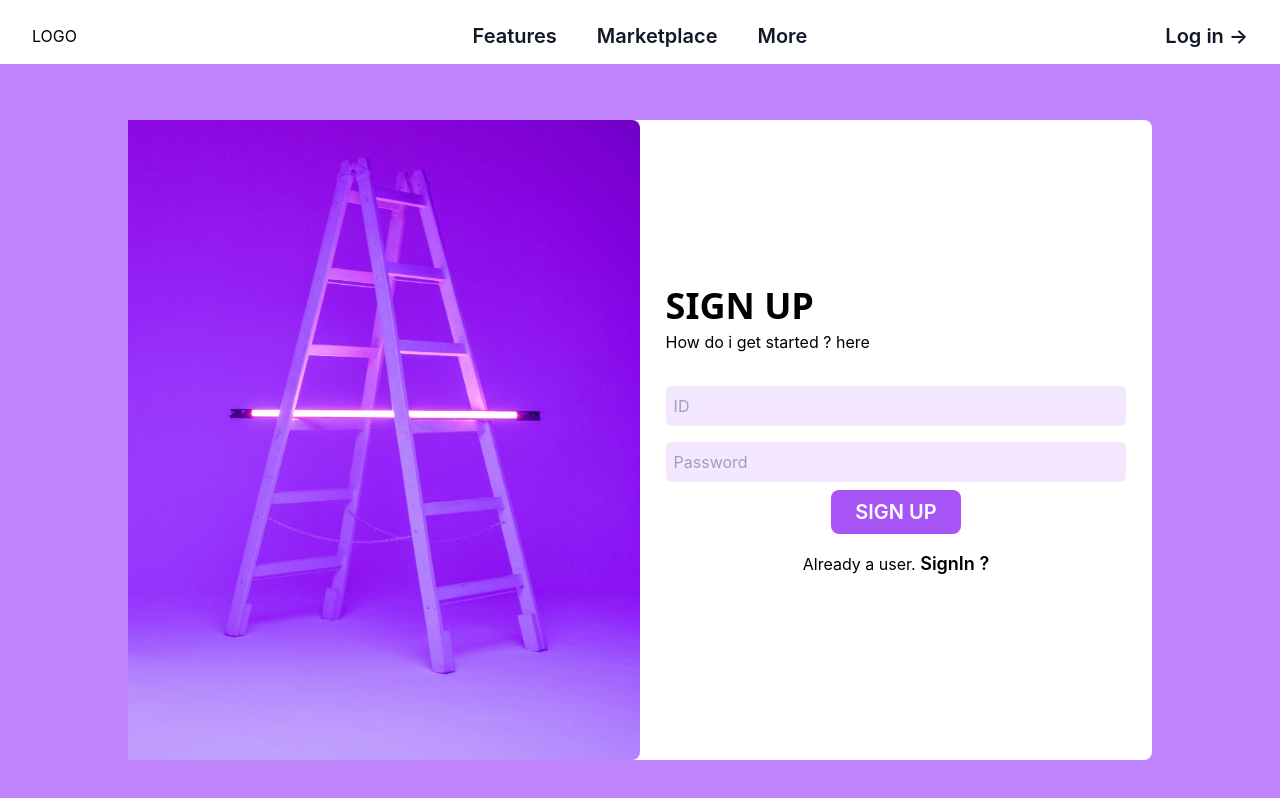
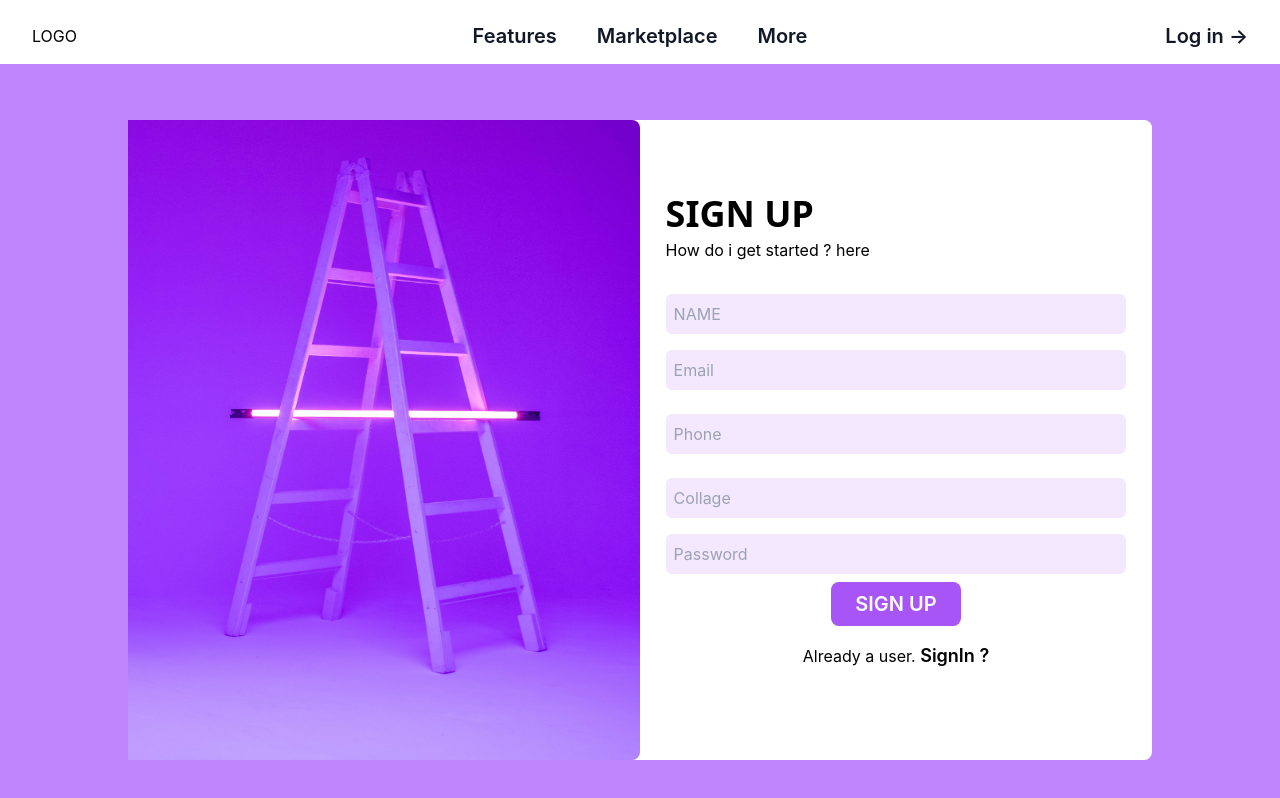
Before and after one commit to project101adminn/campus-diaries-frontend-v2, a React (Create React App) app: page /signup in a window 1280 px wide. Built offline with nearby package versions, Linux system fonts and the light colour scheme.

Commit message:
priyanshu dekh le please

```diff
--- a/src/components/Login/Sides/Left.tsx
+++ b/src/components/Login/Sides/Left.tsx
@@ -12,12 +12,28 @@ function Left({login,}: Props) {
                             <form className='flex flex-col h-[100%] justify-center'>
                                 <h2 className='text-4xl font-bold font-sans  mx-auto w-[90%]'>{login}</h2>
                                 <p className=' mx-auto my-1 mb-4 w-[90%]'>How do i get started ? here</p>
+
+                                {login =='Login' ?
+                                <>
                                 <input type="text" placeholder='ID' name='id' id='id' className='bg-purple-100 rounded-md mx-auto m-4 mb-2 p-2 w-[90%]' />
                                 <input type="text" placeholder='Password' name='password' id='password' className='bg-purple-100 rounded-md mx-auto m-2 p-2 w-[90%]' />
+                                </>
+                            :
+                            <>
+                            <input type="text" placeholder='NAME' name='name' id='name' className='bg-purple-100 rounded-md mx-auto m-4 mb-2 p-2 w-[90%]' />
+                                <input type="text" placeholder='Email' name='email' id='email' className='bg-purple-100 rounded-md mx-auto m-2 p-2 w-[90%]' />
+                                <input type="text" placeholder='Phone' name='phone' id='phone' className='bg-purple-100 rounded-md mx-auto m-4 mb-2 p-2 w-[90%]' />
 
-                                {login=='SIGN UP' ? <p>
+                                <input type="text" placeholder='Collage' name='collage' id='collage' className='bg-purple-100 rounded-md mx-auto m-4 mb-2 p-2 w-[90%]' />
+                                <input type="text" placeholder='Password' name='password' id='password' className='bg-purple-100 rounded-md mx-auto m-2 p-2 w-[90%]' />
+                            </>
+                            }
 
-                                </p>:
+
+
+                                {login=='SIGN UP' ? <>
+
+                                </>:
 
                                 <div className='flex justify-between mx-auto w-[86%] my-2 mb-6 font-semibold'>
                                     <Link to='/signup'>
```
